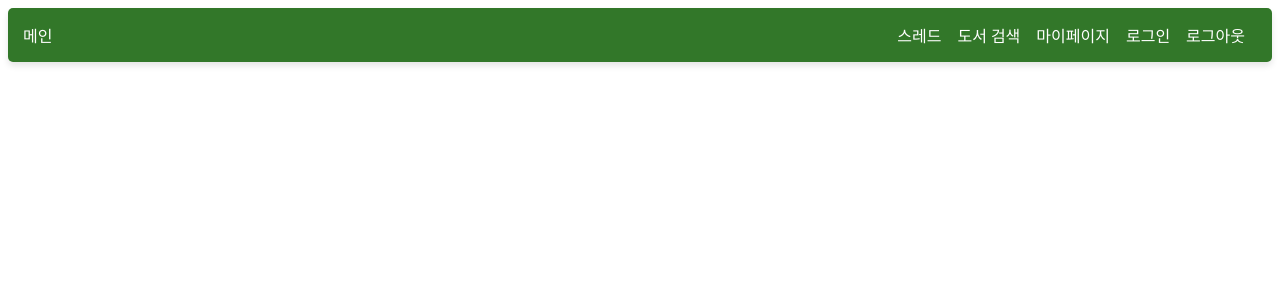
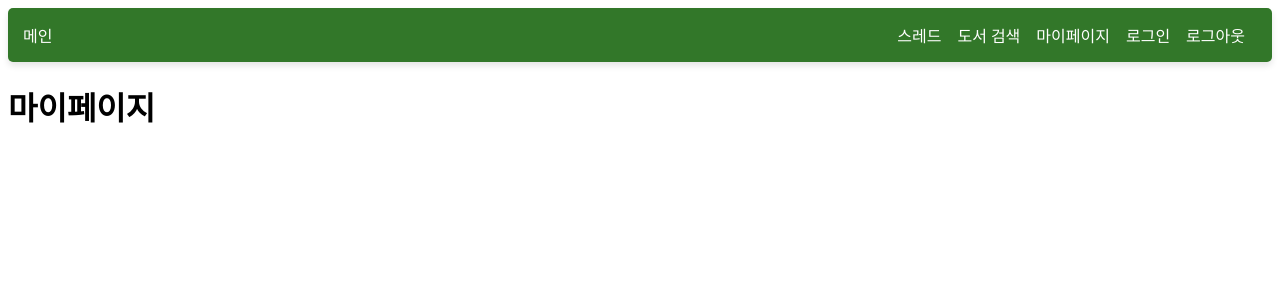
Before and after one commit to OPENARMS1027/Bookiwiki, a Vue app in the folder frontend/: page /mypage in a window 1280 px wide. Shown: the top 300 px of the page. Built offline with nearby package versions, Linux system fonts and the light colour scheme.

Commit message:
feat: 마이페이지 라우터 연결

```diff
--- a/frontend/src/router/index.js
+++ b/frontend/src/router/index.js
@@ -7,6 +7,7 @@ import SignUpView from '@/views/SignUpView.vue'
 import BookDetailView from '@/views/BookDetailView.vue'
 import ThreadFormView from '@/views/ThreadFormView.vue'
 import ThreadDetailView from '@/views/ThreadDetailView.vue'
+import MyPageView from '@/views/MyPageView.vue'
 
 const router = createRouter({
   history: createWebHistory(import.meta.env.BASE_URL),
@@ -25,7 +26,7 @@ const router = createRouter({
       name: 'threadDetail',
       component: ThreadDetailView,
     },
-    { path: '/mypage', name: 'myPage', component: '' },
+    { path: '/mypage', name: 'myPage', component: MyPageView },
     { path: '/login', name: 'login', component: LoginView },
     { path: '/signup', name: 'signup', component: SignUpView },
     {
--- /dev/null
+++ b/frontend/src/views/MyPageView.vue
@@ -0,0 +1,9 @@
+<template>
+  <div>
+    <h1>마이페이지</h1>
+  </div>
+</template>
+
+<script setup></script>
+
+<style scoped></style>
```
